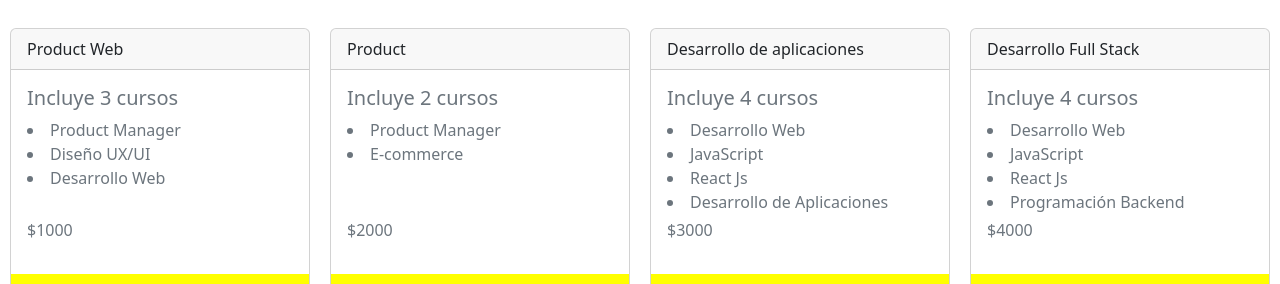
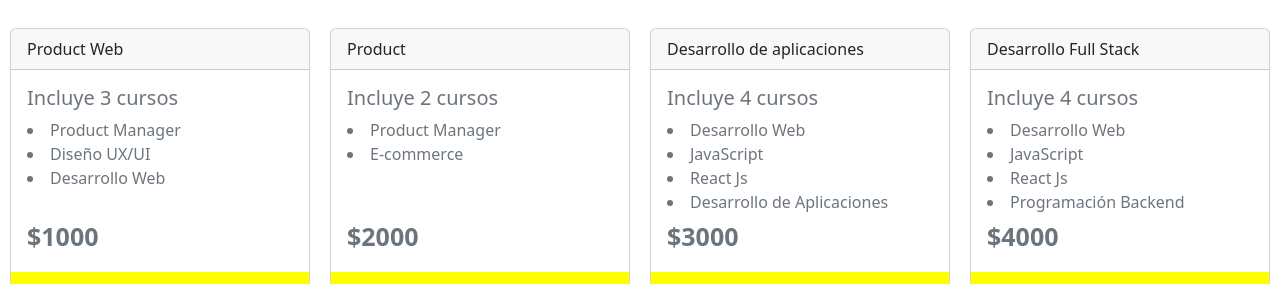
Before and after one commit to Ebniemann/Niemann-Evelina-ProyectoFinal, a React (Create React App) app: page / in a window 1280 px wide. Shown: the part 668-952 px from the top of the page. Built offline with nearby package versions, Linux system fonts and the light colour scheme.

Commit message:
Creacion componente Cards

```diff
--- a/src/App.js
+++ b/src/App.js
@@ -5,8 +5,12 @@ import ItemList from "./component/ItemList/ItemList";
 function App() {
   return (
     <>
-      <NavBar />
-      <ItemList />
+      <header>
+        <NavBar />
+      </header>
+      <body>
+        <ItemList greeting={"Carreras"} />
+      </body>
     </>
   );
 }
--- /dev/null
+++ b/src/component/Cards/Cards.js
@@ -0,0 +1,65 @@
+import "./styles.css";
+import Button from "../Button/Button";
+
+const Card = () => {
+  return (
+    <>
+      <section className="cards">
+        <div className="card">
+          <div className="card-header">Product Web</div>
+          <div className="card-body text-secondary">
+            <h5 className="card-title">Incluye 3 cursos</h5>
+            <p className="card-text">
+              <li>Product Manager</li>
+              <li>Diseño UX/UI</li>
+              <li>Desarrollo Web</li>
+            </p>
+            <p className="price">$1000</p>
+          </div>
+          <Button text="Agregar al carrito" />
+        </div>
+        <div className="card">
+          <div className="card-header">Product</div>
+          <div className="card-body text-secondary">
+            <h5 className="card-title">Incluye 2 cursos</h5>
+            <p className="card-text">
+              <li>Product Manager</li>
+              <li>E-commerce</li>
+            </p>
+            <p className="price">$2000</p>
+          </div>
+          <Button text="Agregar al carrito" />
+        </div>
+        <div className="card">
+          <div className="card-header">Desarrollo de aplicaciones</div>
+          <div className="card-body text-secondary">
+            <h5 className="card-title">Incluye 4 cursos</h5>
+            <p className="card-text">
+              <li>Desarrollo Web</li>
+              <li>JavaScript</li>
+              <li>React Js</li>
+              <li>Desarrollo de Aplicaciones</li>
+            </p>
+            <p className="price">$3000</p>
+          </div>
+          <Button text="Agregar al carrito" />
+        </div>
+        <div className="card">
+          <div className="card-header">Desarrollo Full Stack</div>
+          <div className="card-body text-secondary">
+            <h5 className="card-title">Incluye 4 cursos</h5>
+            <p className="card-text">
+              <li>Desarrollo Web</li>
+              <li>JavaScript</li>
+              <li>React Js</li>
+              <li>Programación Backend</li>
+            </p>
+            <p className="price">$4000</p>
+          </div>
+          <Button text="Agregar al carrito" />
+        </div>
+      </section>
+    </>
+  );
+};
+export default Card;
--- /dev/null
+++ b/src/component/Cards/styles.css
@@ -0,0 +1,21 @@
+.cards {
+  display: flex;
+  justify-content: space-around;
+  padding:30px 0px 30px 0px ;
+
+}
+.card{
+  width: 300px;
+}
+.card-body{
+  padding-bottom: 0px;
+}
+.card-text{
+  height: 100px;
+  margin: 0;
+}
+.price{
+  margin: 0;
+  font-size: 25px;
+  font-weight: bold;
+}
--- a/src/component/ItemList/ItemList.js
+++ b/src/component/ItemList/ItemList.js
@@ -1,76 +1,26 @@
 import "./styles.css";
 import Title from "../Title/Title";
 import SubTitle from "../SubTitle/SubTitle";
-import Button from "../Button/Button";
 import ImgHome from "../../Assest/img/Img-presentation/inicio.jpg";
+import Carreras from "../Cards/Cards";
 
-const ItemList = () => {
+const ItemList = ({ greeting }) => {
   return (
     <>
       <section className="presentation">
         <div className="description">
-          <Title text="Únete a nuestra comunidad y reescribe tu futuro" />
-          <SubTitle text="Vas a aprender cómo conectar tu aprendizaje con proyectos reales para que puedas comenzar a tener impacto en un trabajo desde el primer día." />
+          <Title text={"Únete a nuestra comunidad y reescribe tu futuro"} />
+          <SubTitle
+            text={
+              "Vas a aprender cómo conectar tu aprendizaje con proyectos reales para que puedas comenzar a tener impacto en un trabajo desde el primer día."
+            }
+          />
         </div>
         <img src={ImgHome} alt="imagen Home" width={500} height={500}></img>
       </section>
 
-      <h2>Carreras</h2>
-      <section className="cards">
-        <div className="card">
-          <div className="card-header">Product Web</div>
-          <div className="card-body text-secondary">
-            <h5 className="card-title">Incluye 3 cursos</h5>
-            <p className="card-text">
-              <li>Product Manager</li>
-              <li>Diseño UX/UI</li>
-              <li>Desarrollo Web</li>
-            </p>
-            <p>$1000</p>
-          </div>
-          <Button text="Agregar al carrito" />
-        </div>
-        <div className="card">
-          <div className="card-header">Product</div>
-          <div className="card-body text-secondary">
-            <h5 className="card-title">Incluye 2 cursos</h5>
-            <p className="card-text">
-              <li>Product Manager</li>
-              <li>E-commerce</li>
-            </p>
-            <p>$2000</p>
-          </div>
-          <Button text="Agregar al carrito" />
-        </div>
-        <div className="card">
-          <div className="card-header">Desarrollo de aplicaciones</div>
-          <div className="card-body text-secondary">
-            <h5 className="card-title">Incluye 4 cursos</h5>
-            <p className="card-text">
-              <li>Desarrollo Web</li>
-              <li>JavaScript</li>
-              <li>React Js</li>
-              <li>Desarrollo de Aplicaciones</li>
-            </p>
-            <p>$3000</p>
-          </div>
-          <Button text="Agregar al carrito" />
-        </div>
-        <div className="card">
-          <div className="card-header">Desarrollo Full Stack</div>
-          <div className="card-body text-secondary">
-            <h5 className="card-title">Incluye 4 cursos</h5>
-            <p className="card-text">
-              <li>Desarrollo Web</li>
-              <li>JavaScript</li>
-              <li>React Js</li>
-              <li>Programación Backend</li>
-            </p>
-            <p>$4000</p>
-          </div>
-          <Button text="Agregar al carrito" />
-        </div>
-      </section>
+      <h2>{greeting}</h2>
+      <Carreras />
     </>
   );
 };
--- a/src/component/ItemList/styles.css
+++ b/src/component/ItemList/styles.css
@@ -11,20 +11,3 @@
 img{
   border-radius: 5px 0px 0px 5px;
 }
-
-.cards {
-  display: flex;
-  justify-content: space-around;
-  padding:30px 0px 30px 0px ;
-
-}
-.card{
-  width: 300px;
-}
-.card-body{
-  padding-bottom: 0px;
-}
-.card-text{
-  height: 100px;
-  margin: 0;
-}
```
